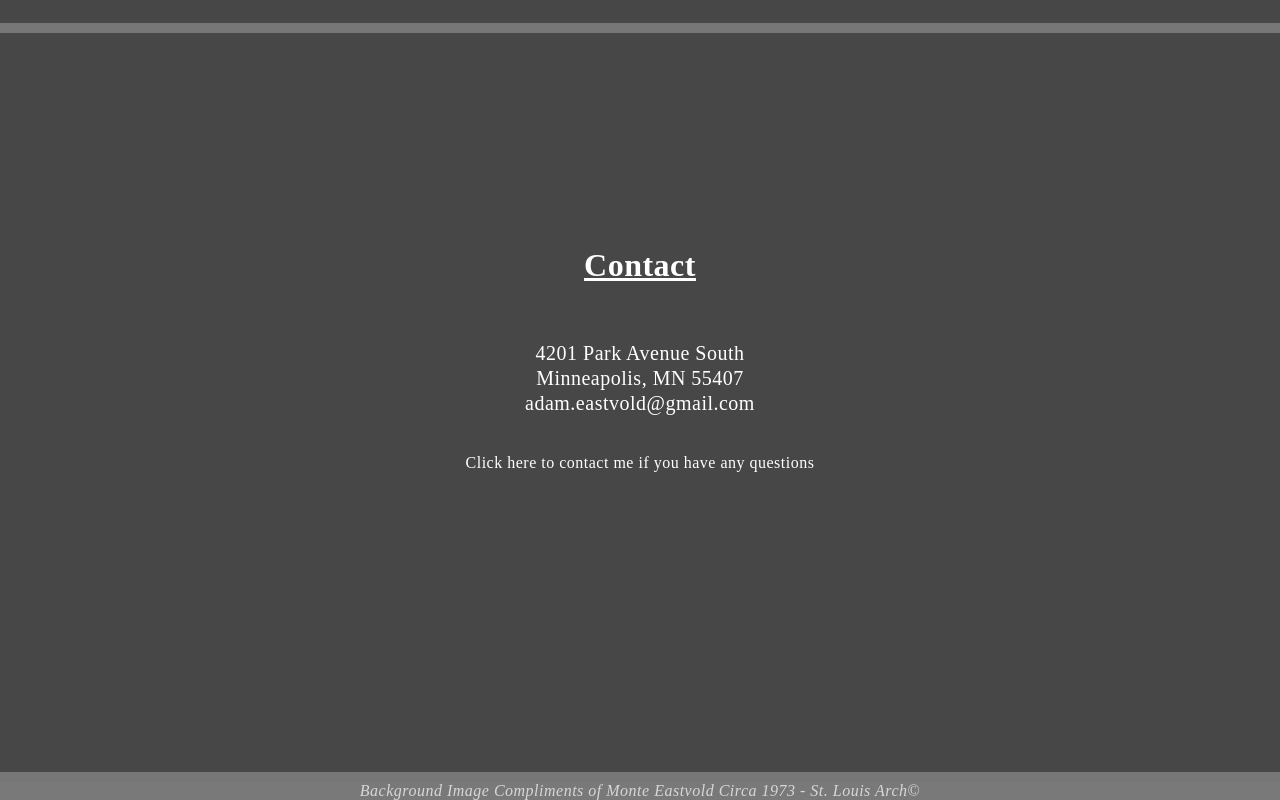
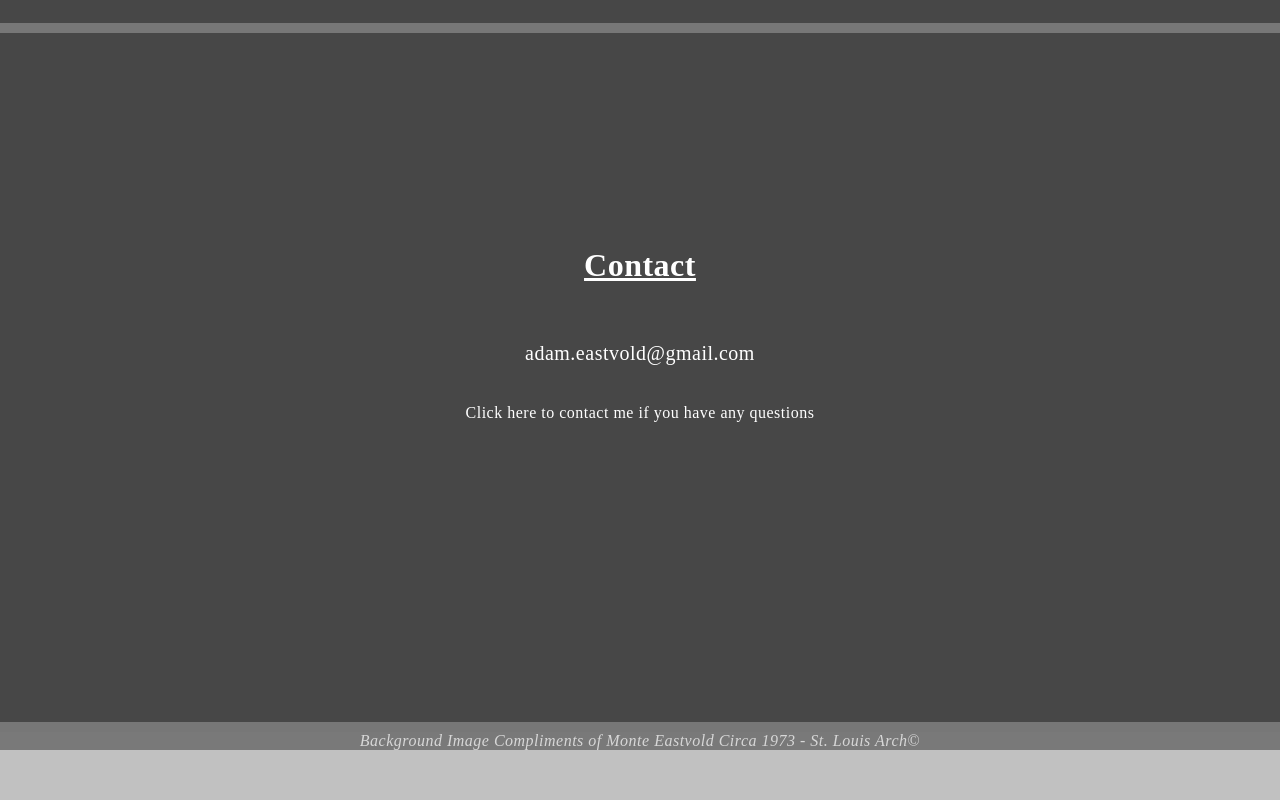
Before and after one commit to adameastvold/adameastvold.github.io, a plain HTML site: page index.html in a window 1280 px wide. Shown: the part 2522-3322 px from the top of the page. After the commit the page ends 3272 px from the top, so only its background shows below. Drawn offline with nearby package versions, Linux system fonts and the light colour scheme.

Commit message:
remove some information

```diff
--- a/index.html
+++ b/index.html
@@ -109,7 +109,7 @@
 			</article>
 
 			<article class="contact"><h3>Contact</h3>
-				<p class="address"><br>4201 Park Avenue South<br>Minneapolis, MN 55407<br>adam.eastvold@gmail.com</p>
+				<p class="address"><br>adam.eastvold@gmail.com</p>
 
 				<br><a class="mail" href="mailto:adam.eastvold@gmail.com">
 					Click here to contact me if you have any questions</a>
```
